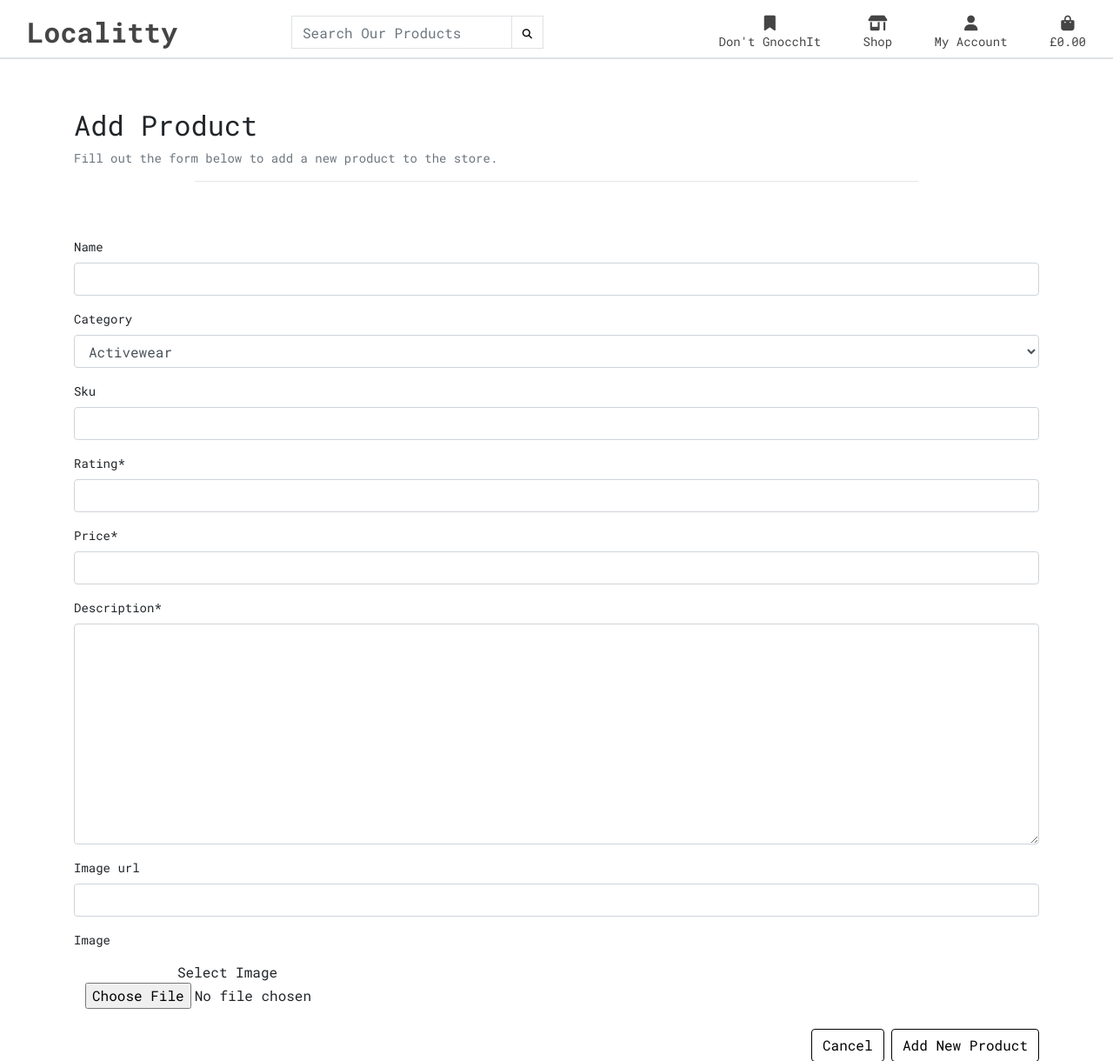
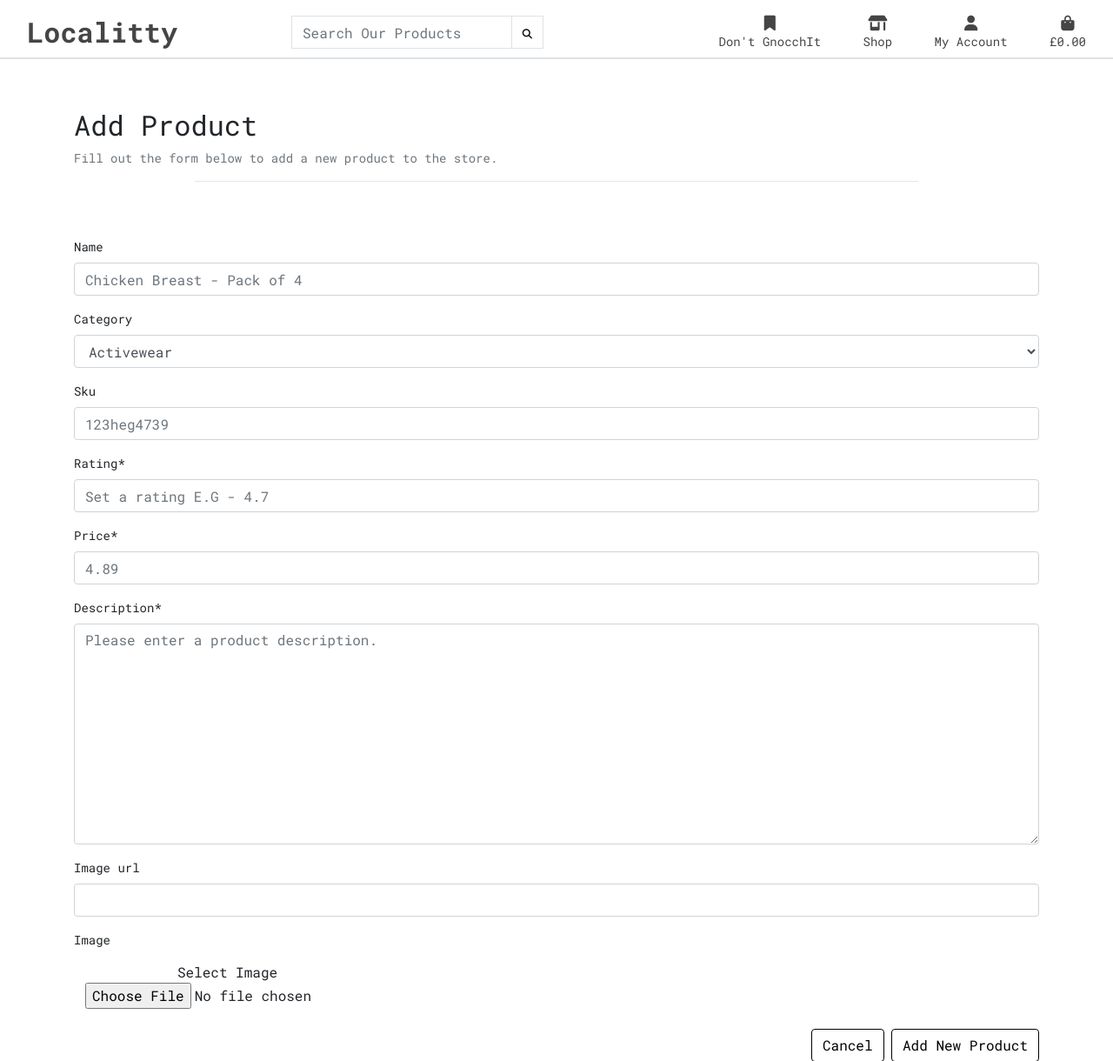
Before and after one commit to Mrekyle/ci-project-5, a Django app: page /shop/new/ in a window 1280 px wide. Shown: the top 1220 px of the page at 87% size. Run offline with Django 3.2, Linux system fonts and the light colour scheme; a user stored in the database is signed in; data comes from the database, SQL or seed files in the repository; some libraries are stand-ins or nearby versions.

Commit message:
Added placeholders to the products form. Edited the email address sent to the job applicant. Edited broken links/unused links to render a message to the user. Added a button to job managment page, for quick access to all jobs that are posted on the front end to the user.

```diff
--- a/home/templates/home/manage_jobs.html
+++ b/home/templates/home/manage_jobs.html
@@ -23,6 +23,7 @@
             <div class="col-8">
                 <a href="{% url 'applicants' %}" aria-label="Send the user to job applications" class="btn btn-outline-black offset-md-6 mb-2">Job Applications <i class="fas fa-chevron-right"></i></a>
                 <a href="{% url 'job_post' %}" aria-label="Send the user to the create job page." class="btn btn-outline-black offset-md-6">New Job Post <i class="fas fa-chevron-right"></i></a>
+                <a href="{% url 'jobs' %}" aria-label="Shows the user the current job postings." class="btn btn-outline-black offset-md-6">Current Jobs <i class="fas fa-chevron-right"></i></a>
             </div>
         <hr class="mt-2">
     </div>
@@ -45,7 +46,7 @@
                     <tbody>
                         {% for jobs in paginate %}
                             <tr>
-                                <td><a class="product-hover" href="" aria-label="Opens the job post">{{ jobs.job_name }}</a></td>
+                                <td><a class="product-hover" href="{% url 'coming_soon' %}" aria-label="Coming soon">{{ jobs.job_name }}</a></td>
                                 <td>{{ jobs.job_category.friendly_name }}</td>
                                 <td><strong>£ {{ jobs.job_salary|intcomma }}</strong></td>
                                 <td>{{ jobs.job_start }}</td>
--- a/home/views.py
+++ b/home/views.py
@@ -265,7 +265,10 @@ def renderjob_apply(request):
 
                 applicant_message = f"""
 
-                Thank you for your application. Application submitted for: {app_job} on {app_date}
+                Thank you for your application. Application submitted for: {app_job} on {app_date}.
+
+                Once our team has had a chance to review your application they will get back
+                to you as soon as they can.
                 ------------------------------------------------------
 
                 Your Details:
--- a/localitty/settings.py
+++ b/localitty/settings.py
@@ -28,7 +28,6 @@ BASE_DIR = Path(__file__).resolve().parent.parent
 SECRET_KEY = os.environ.get('SECRET_KEY')
 
 # SECURITY WARNING: don't run with debug turned on in production!
-
 
 if 'DEVELOPMENT' in os.environ:
     DEBUG = True
--- a/products/forms.py
+++ b/products/forms.py
@@ -5,7 +5,7 @@ from .models import Product, Category
 
 class ProductForm(forms.ModelForm):
     """
-        Handles the ability for product editing
+        Handles the ability for product creation and editing
     """
 
     class Meta:
@@ -25,5 +25,13 @@ class ProductForm(forms.ModelForm):
                           for c in categories]
 
         self.fields['category'].choices = friendly_names
+        self.fields['name'].widget.attrs.update(
+            {'placeholder': 'Chicken Breast - Pack of 4'})
+        self.fields['sku'].widget.attrs.update({'placeholder': '123heg4739'})
+        self.fields['rating'].widget.attrs.update(
+            {'placeholder': 'Set a rating E.G - 4.7'})
+        self.fields['price'].widget.attrs.update({'placeholder': '4.89'})
+        self.fields['description'].widget.attrs.update(
+            {'placeholder': 'Please enter a product description.'})
         for field_name, field in self.fields.items():
             field.widget.attrs['class'] = 'border-black rounded.0'
--- a/profiles/templates/admin_dashboard.html
+++ b/profiles/templates/admin_dashboard.html
@@ -36,7 +36,7 @@
             <p class="mt-2"><strong>{{ count }}</strong></p>
         </div>
         <div class="col-4 total-revenue">
-            <a href="#" class="total-revenue" aria-label="Does Nothing. Here for future development/linking into finance software">Store Revenue</a>
+            <a href="{% url 'coming_soon' %}" class="total-revenue" aria-label="Does Nothing. Here for future development/linking into finance software">Store Revenue</a>
             <p class="mt-2"><strong>£ {{ grand_total_sum|floatformat:2 }}</strong></p>
         </div>
     </div>
```
